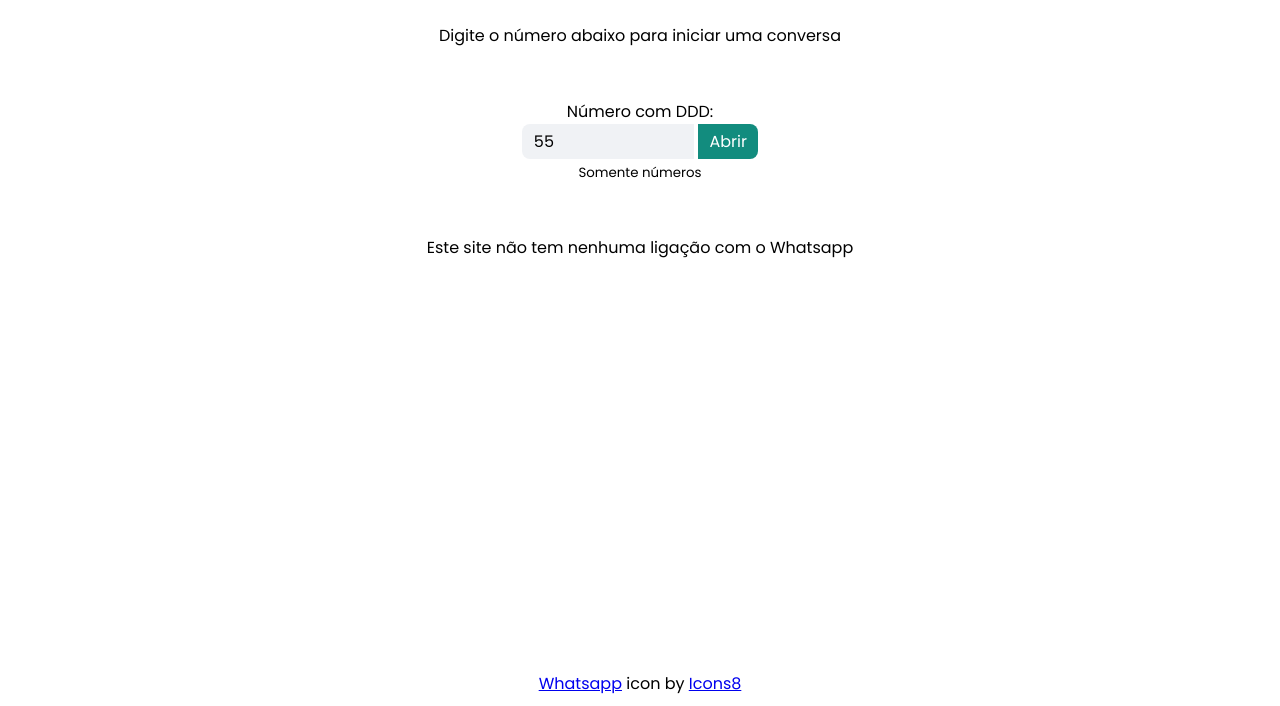
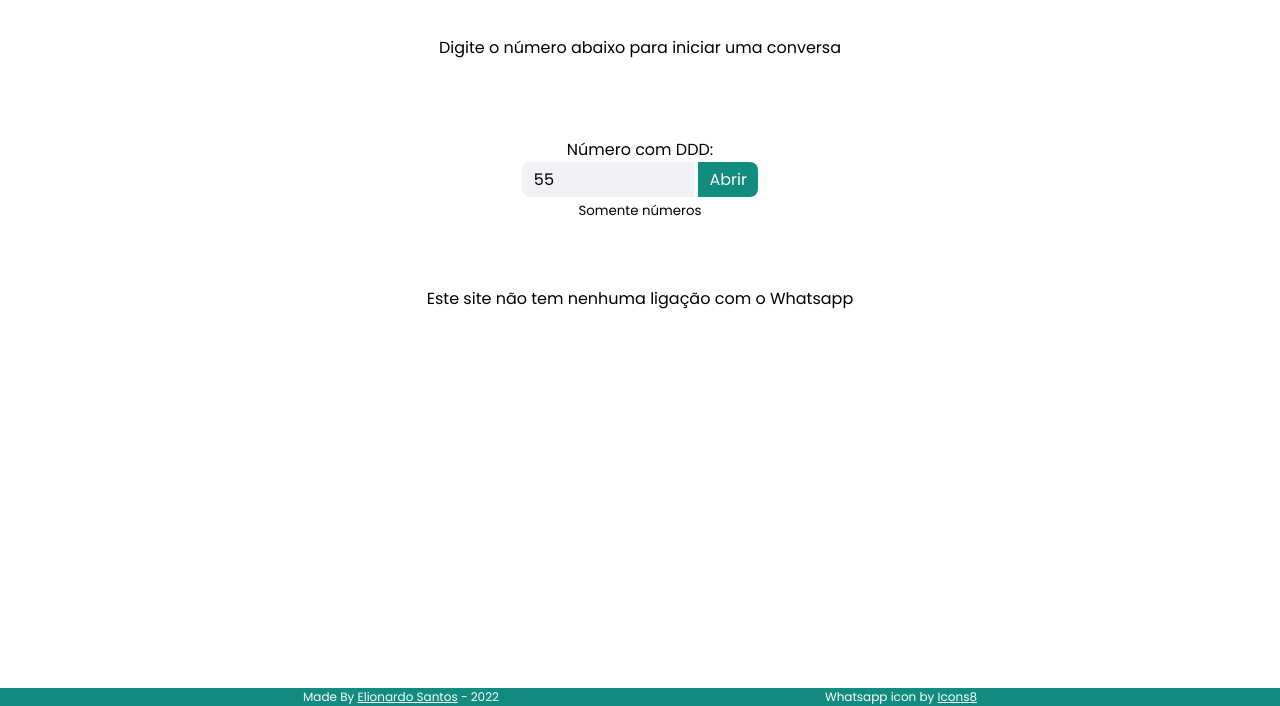
Before and after one commit to elionardosantos/api-whatsapp, a plain HTML site: page index.html in a window 1280 px wide. Shown: the part 94-800 px from the top of the page. Drawn offline with Linux system fonts and the light colour scheme.

Commit message:
Layout do footer

```diff
--- a/index.html
+++ b/index.html
@@ -43,7 +43,10 @@
 	</div>
 	<div id="rodape">
 		<footer>
-			<a target="_blank" href="https://icons8.com/icon/42961/whatsapp">Whatsapp</a> icon by <a target="_blank" href="https://icons8.com">Icons8</a>
+			<p>Made By <a href="https://www.linkedin.com/in/elionardo-silva-dos-santos-7996b8187" target="_blank">Elionardo Santos</a> - 2022</p>
+			<p>
+			Whatsapp icon by <a target="_blank" href="https://icons8.com/icon/42961/whatsapp">Icons8</a>
+			</p>
 		</footer>
 	</div>
 </body>
--- a/style.css
+++ b/style.css
@@ -31,7 +31,7 @@ header div h1 {
 }
 
 #digite {
-	padding: 2% 10px;
+	padding: 3% 10px;
 }
 
 input {
@@ -57,15 +57,30 @@ button {
 }
 
 #formulario {
-	margin: 2% 10px;
+	margin: 3% 10px;
 }
 
 #aviso {
-	margin: 4% 10px;
+	margin: 5% 10px;
 }
 
 #rodape {
 	position: fixed;
-	bottom: 10px;
+	bottom: 0px;
+	padding: 0px 0px;
 	width: 100%;
+	font-size: 12px;
+	background-color: #128c7e;
 }
+
+#rodape footer {
+	display: flex;
+    justify-content: space-around;
+	max-width: 1000px;
+	color: white;
+	margin: 0 auto;
+}
+
+#rodape footer a {
+	color: white;
+}
```
